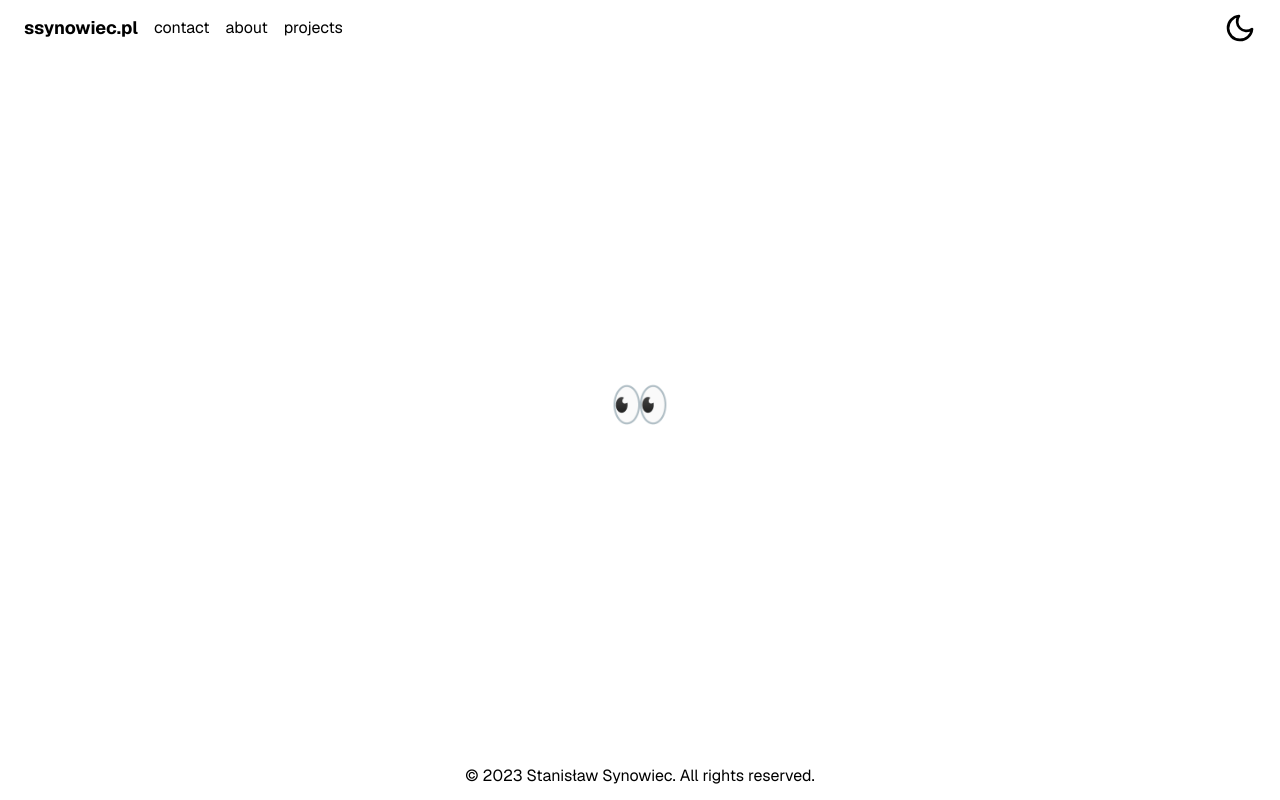
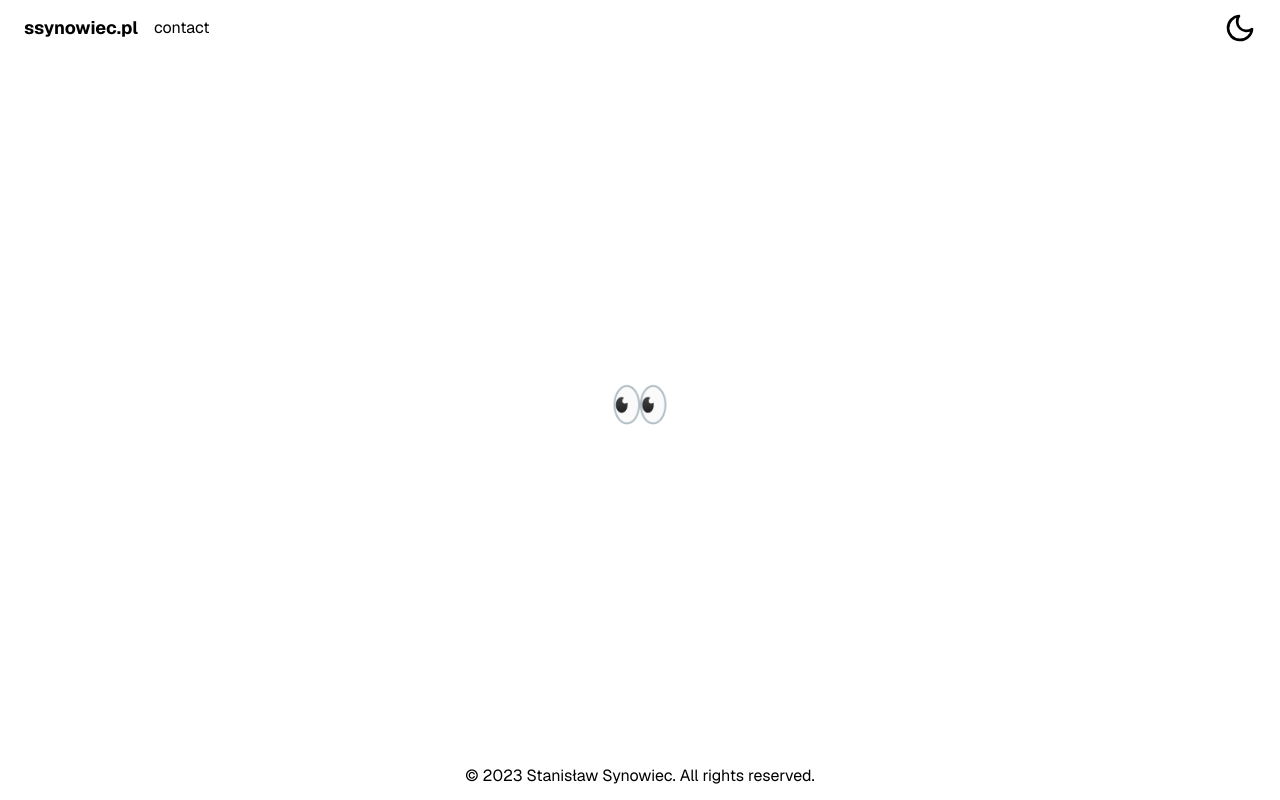
Before and after one commit to ssynowiec/ssynowiec.pl, a Next.js app: page / in a window 1280 px wide. Built offline with nearby package versions, Linux system fonts and the light colour scheme; no server answers.

Commit message:
fix: key on li element

```diff
--- a/src/components/navigation/navigation.tsx
+++ b/src/components/navigation/navigation.tsx
@@ -1,17 +1,13 @@
 import { NavigationLink, NavLink } from '@/components/navLink/navLink';
 
-const links: NavigationLink[] = [
-  { text: 'contact', href: '/contact' },
-  { text: 'about', href: '/about' },
-  { text: 'projects', href: '/projects' },
-];
+const links: NavigationLink[] = [{ text: 'contact', href: '/contact' }];
 
 export const Navigation = () => {
   return (
     <nav>
       <ul className='flex items-center justify-center gap-4'>
         {links.map((link) => (
-          <NavLink link={link} />
+          <NavLink link={link} key={link.href} />
         ))}
       </ul>
     </nav>
```
